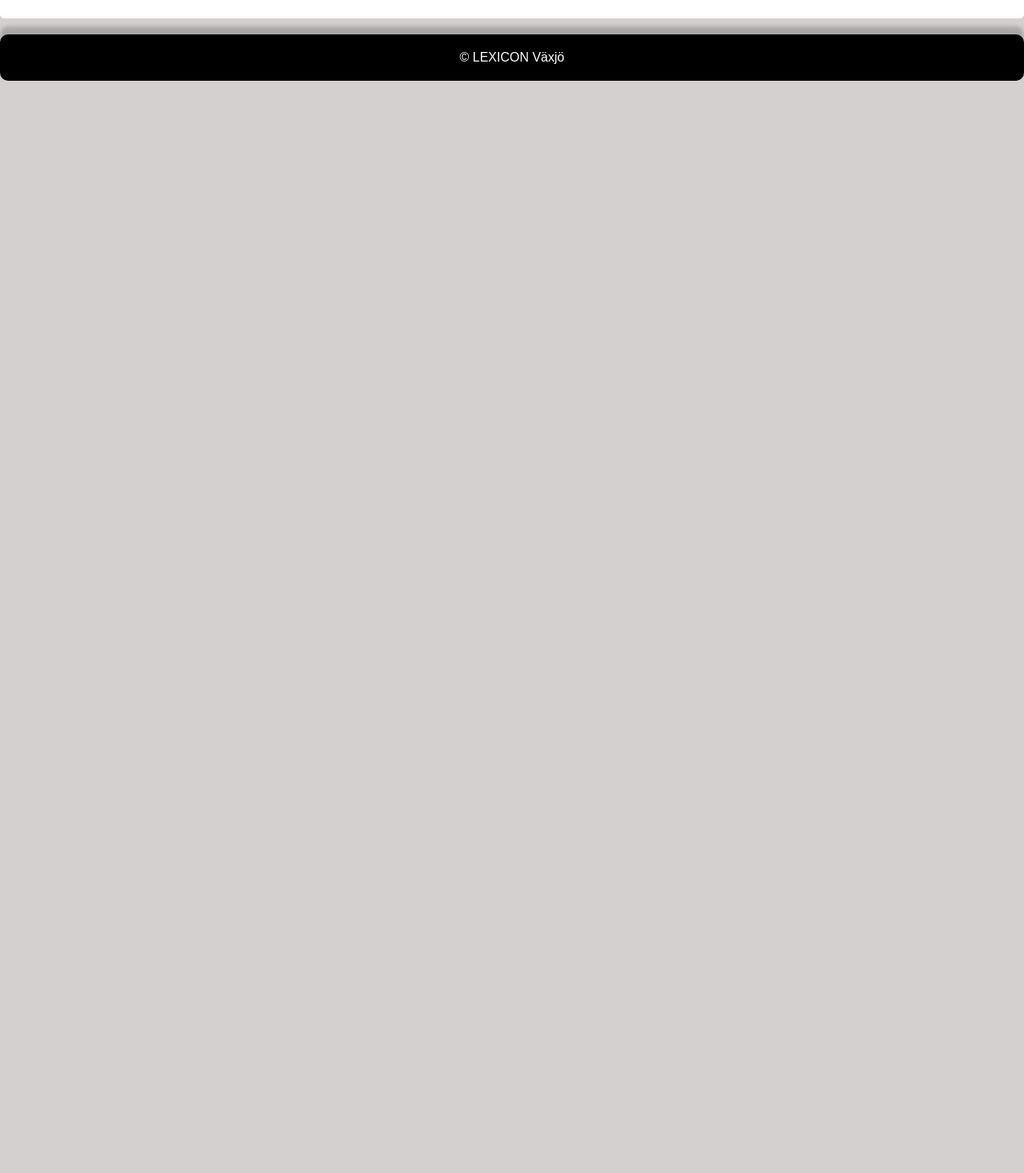
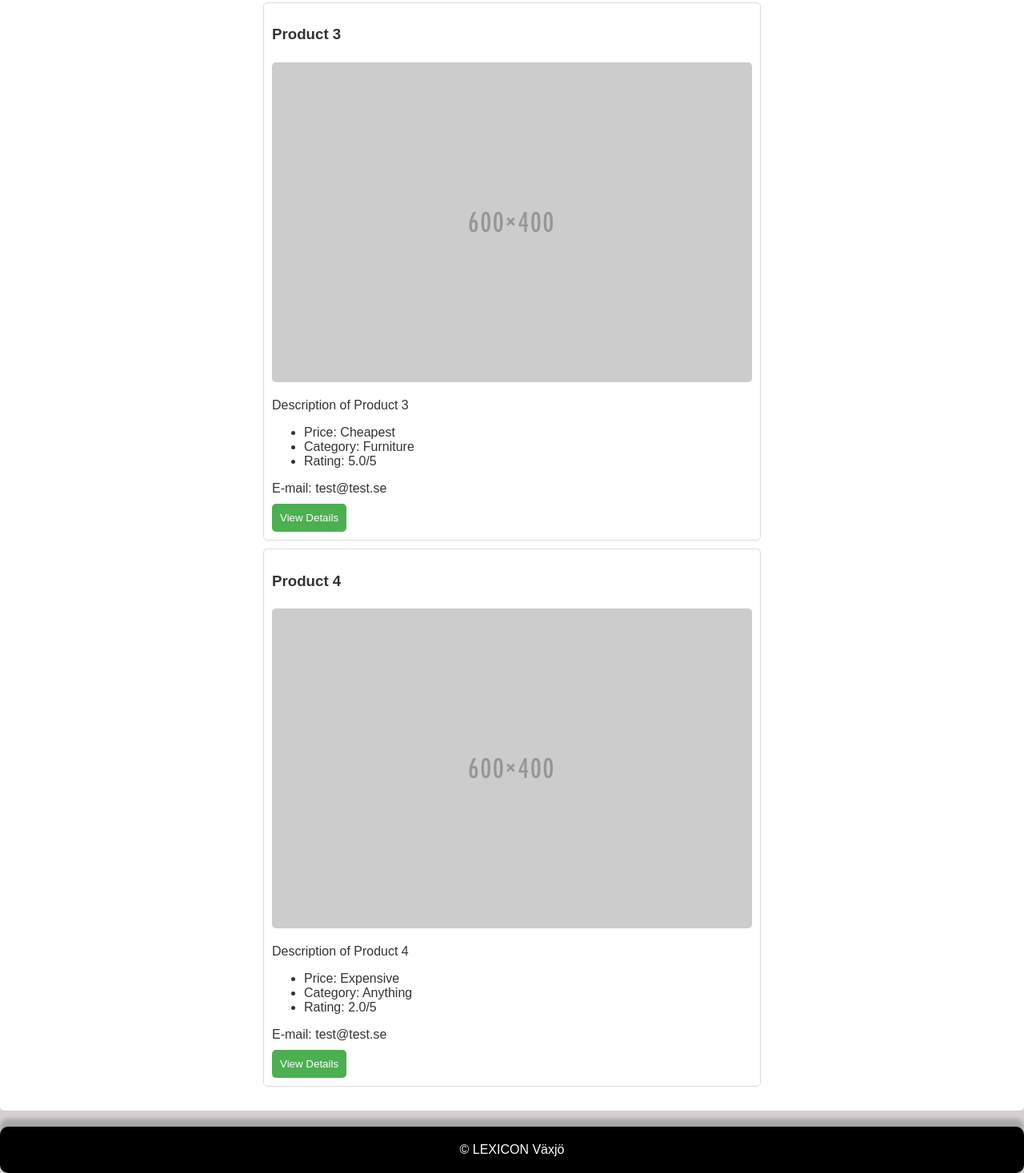
Before and after one commit to fjelln/html_css_workshop, a plain HTML site: page index.html in a window 1280 px wide. Shown: the part 1626-3093 px from the top of the page at 80% size. Before the commit the page ends 1727 px from the top, so only its background shows below. Drawn offline with Linux system fonts and the light colour scheme.

Commit message:
added 2 more products

```diff
--- a/index.html
+++ b/index.html
@@ -77,6 +77,64 @@
                     View Details
                 </button>
             </div>
+
+            <div class="product">
+                <h3>
+                    Product 3
+                </h3>
+                <img src="./images/placeholder.png" />
+                <p>
+                    Description of Product 3
+                </p>
+                <ul>
+                    <li>
+                        Price: Cheapest
+                    </li>
+                    <li>
+                        Category: Furniture
+                    </li>
+                    <li>
+                        Rating: 5.0/5
+                    </li>
+                </ul>
+                <div class="email-field">
+                    <label>
+                        E-mail: test@test.se
+                    </label>
+                </div>
+                <button>
+                    View Details
+                </button>
+            </div>
+
+            <div class="product">
+                <h3>
+                    Product 4
+                </h3>
+                <img src="./images/placeholder.png" />
+                <p>
+                    Description of Product 4
+                </p>
+                <ul>
+                    <li>
+                        Price: Expensive
+                    </li>
+                    <li>
+                        Category: Anything
+                    </li>
+                    <li>
+                        Rating: 2.0/5
+                    </li>
+                </ul>
+                <div class="email-field">
+                    <label>
+                        E-mail: test@test.se
+                    </label>
+                </div>
+                <button>
+                    View Details
+                </button>
+            </div>
         </section>
     </main>
 
```
